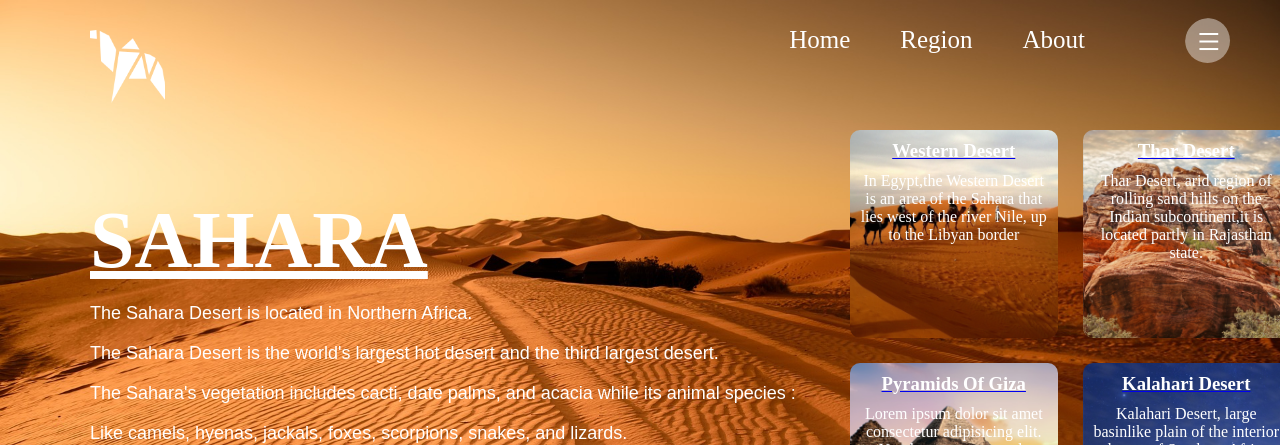
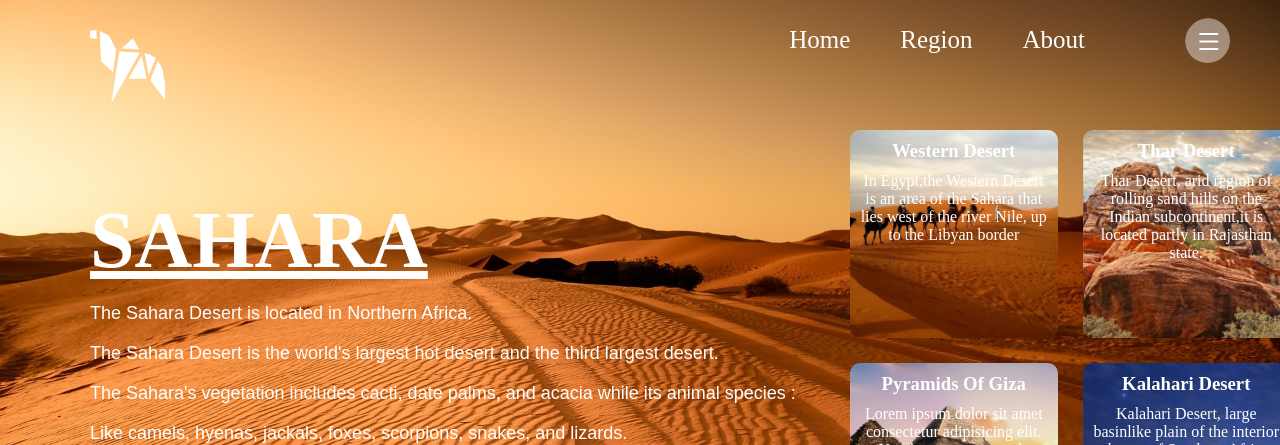
Before and after one commit to HimanshuVerma24/SAHARA, a plain HTML site: page index.html in a window 1280 px wide. Shown: the top 445 px of the page. Drawn offline with Linux system fonts and the light colour scheme.

Commit message:
style.css
Signed-off-by: HimanshuVerma24 <162096007+HimanshuVerma24@users.noreply.github.com>

```diff
--- a/style.css
+++ b/style.css
@@ -190,10 +190,16 @@ svg {
   font-weight: 100;
   font-family: Georgia, 'Times New Roman', Times, serif;
 }
+a{
+   text-decoration: none;
+}
 
 
 /* ------------------------------------------------------------------------------------- */
 
+a{
+   text-decoration: none;
+}
 
 
 
```
